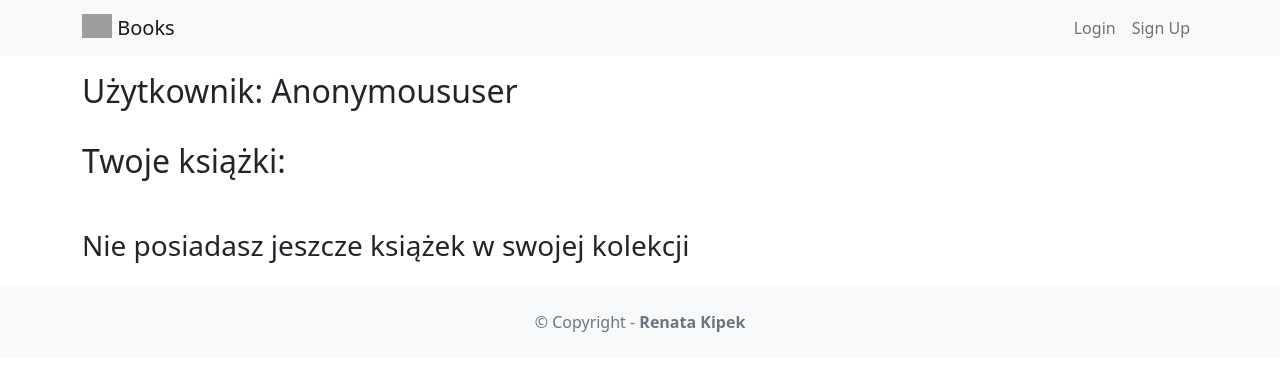
After one commit to DevJa318/mojastrona, a Django app: template main/templates/userbooks.html in a window 1280 px wide. The commit adds this page. Shown: the top 371 px of the page. Run offline with Django 3.2, Linux system fonts and the light colour scheme; the template is opened without the code that fills it, so the values that code supplies are empty; grey boxes are pictures that could not be loaded.

Commit message:
Added UsersBookStatus Model and page for displaying user books collection
Page /my_books displays collection for current user when user is logged in

```diff
--- a/main/admin.py
+++ b/main/admin.py
@@ -18,4 +18,5 @@ admin.site.register(Book, BooksAdmin)
 admin.site.register(Tag)
 admin.site.register(Author)
 admin.site.register(BookLanguage)
+admin.site.register(UsersBookStatus)
 # admin.site.register(CustomUser, CustomUserAdmin)
--- /dev/null
+++ b/main/templates/userbooks.html
@@ -0,0 +1,27 @@
+{% extends "base.html" %}
+{% block title %}Books{% endblock %}
+{% block content %}
+
+<h2>Użytkownik: {{user|title}}</h2>
+<br>
+<h2>Twoje książki:</h2>
+<br>
+<div>
+<!--<p>-->
+<!--Username: {{ request.user.username }} <br>-->
+<!--Date Joined: {{ request.user.date_joined }} <br>-->
+<!--Email: {{ request.user.email }}<br>-->
+<!--Last Login: {{ request.user.last_login }}<br>-->
+<!--</p>-->
+    <p>
+        {% if userbooks %}
+        {% for bookstatus in userbooks %}
+        <h3>Książki w Twojej keolekcji:</h3>
+        <p>{{ bookstatus.book }} {{ bookstatus.status }}</p>
+        {% endfor %}
+        {% else %}
+        <h3>Nie posiadasz jeszcze książek w swojej kolekcji</h3>
+        {% endif %}
+    </p>
+</div>
+{% endblock %}
--- a/mojastrona/settings.py
+++ b/mojastrona/settings.py
@@ -132,4 +132,4 @@ MEDIA_ROOT = os.path.join(BASE_DIR, 'media')
 MEDIA_URL = '/media/'
 
 # changes in User Model
-# AUTH_USER_MODEL = 'main.CustomUser'
+#AUTH_USER_MODEL = 'main.CustomUser'
--- a/mojastrona/urls.py
+++ b/mojastrona/urls.py
@@ -27,6 +27,8 @@ urlpatterns = [
     #path('index/', mainViews.index, name='index'),
     path('', mainViews.home, name='home'),
     path('book/', include('main.urls')),
+    path('my_books/', mainViews.userbooks, name='userbooks'),
+
 ]
 
 urlpatterns += static(settings.MEDIA_URL,
--- a/templates/base.html
+++ b/templates/base.html
@@ -27,8 +27,8 @@
             <a class="nav-link" href="/accounts/login/#">Login</a>
             <a class="nav-link" href="#">Sign Up</a>
             {% else %}
-            <p>ZALOGOWANY jako: {{user}}</p>
-            <a class="nav-link" href="/accounts/profile">Mój profil</a>
+            <a class="nav-link" href="/my_books">Moje książki</a>
+            <a class="nav-link" href="/accounts/profile">Mój profil: {{user}}</a>
             <a class="nav-link" href="/accounts/logout">Wyloguj</a>
             {% endif %}
           </div>
--- a/templates/profile.html
+++ b/templates/profile.html
@@ -9,5 +9,11 @@ Date Joined: {{ request.user.date_joined }} <br>
 Email: {{ request.user.email }}<br>
 Last Login: {{ request.user.last_login }}<br>
 </p>
+    <p>
+        <h2>Książki w Twojej kolekcji:</h2>
+        {% for status in userbookstatus %}
+        <h3>userbookstatus.status</h3>
+        {% endfor %}
+    </p>
 </div>
 {% endblock %}
```
Also changed, not shown: main/models.py (+22 -19 lines), main/views.py (+9 -4 lines), main/migrations/0017_userbooks_usersbookstatus_userbooks_books_and_more.py (added), main/migrations/0018_alter_usersbookstatus_user_delete_userbooks.py (added).
